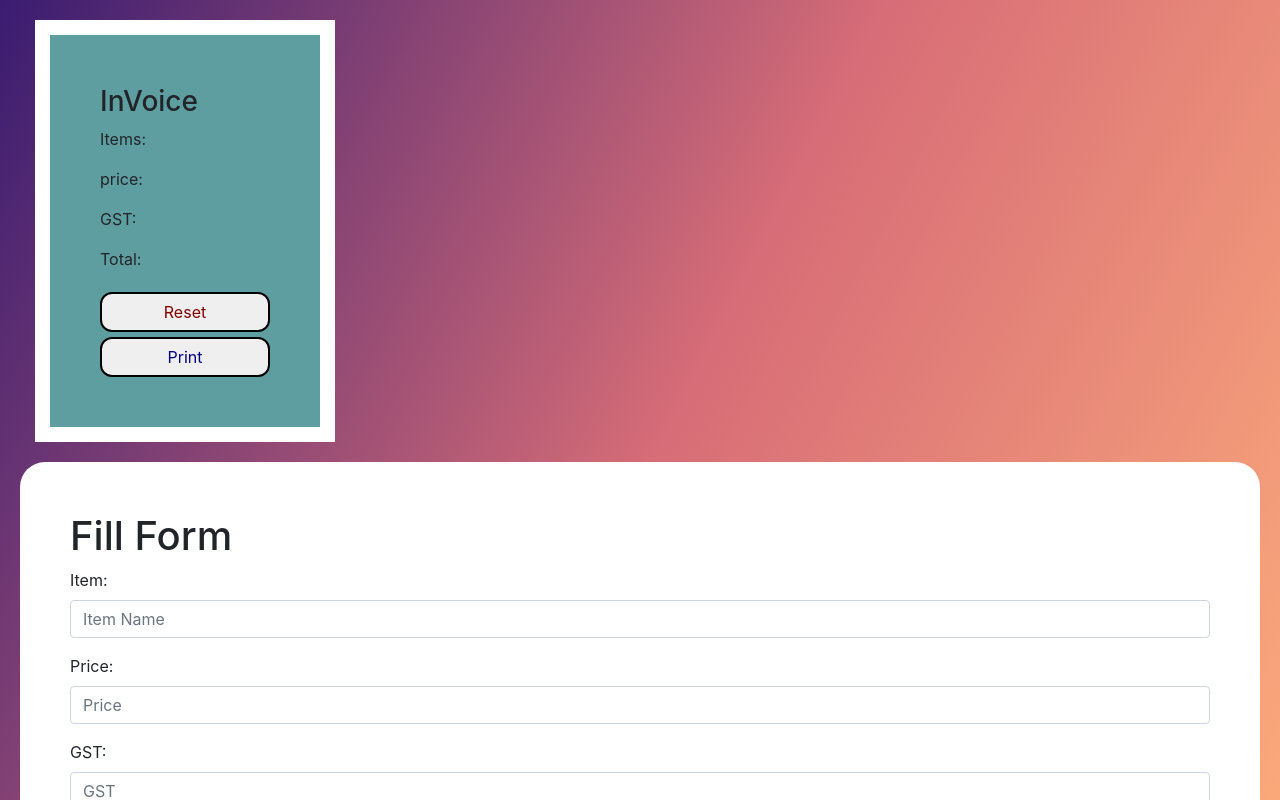
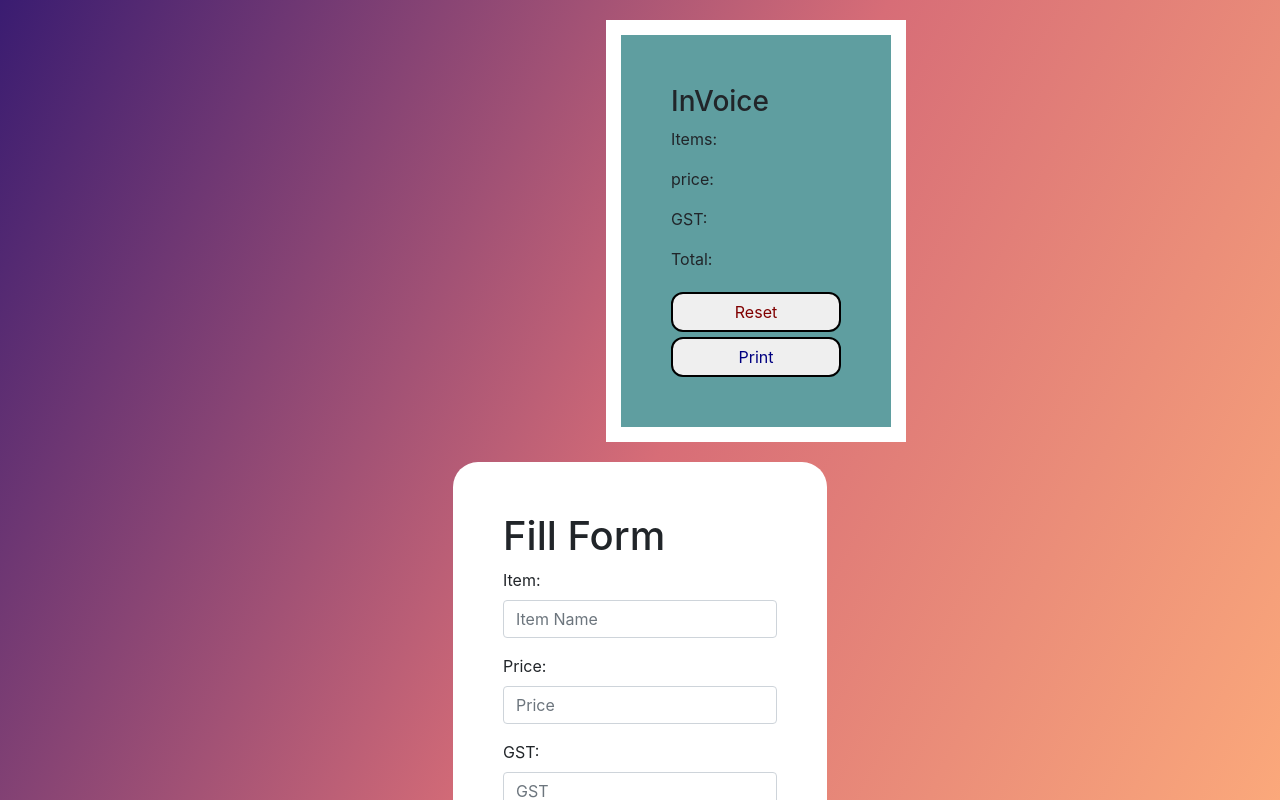
Before and after one commit to priyasarpate/billing-app, a React (Create React App) app: page / in a window 1280 px wide. Shown: the top 800 px of the page. Built offline with nearby package versions, Linux system fonts and the light colour scheme.

Commit message:
small changes

```diff
--- a/src/App.css
+++ b/src/App.css
@@ -1,11 +1,14 @@
 .App {
   text-align: center;
+  place-items: center;
 }
 body {
   background-image: linear-gradient(117deg, #3A1C71, #D76D77, #FFAF7B);
   display: flex;
  flex-direction: column;
 background-repeat: no-repeat;
+place-items: center;
+
 }
 .App-logo {
   height: 40vmin;
--- a/src/Inputform.css
+++ b/src/Inputform.css
@@ -5,6 +5,9 @@ form{
   margin: 20px;
   background-color:  white;
   text-align: left;
+}
+.form .input .form:focus label {
+  top: 0;
 }
 .form-control-top{
 background: bisque;
```
